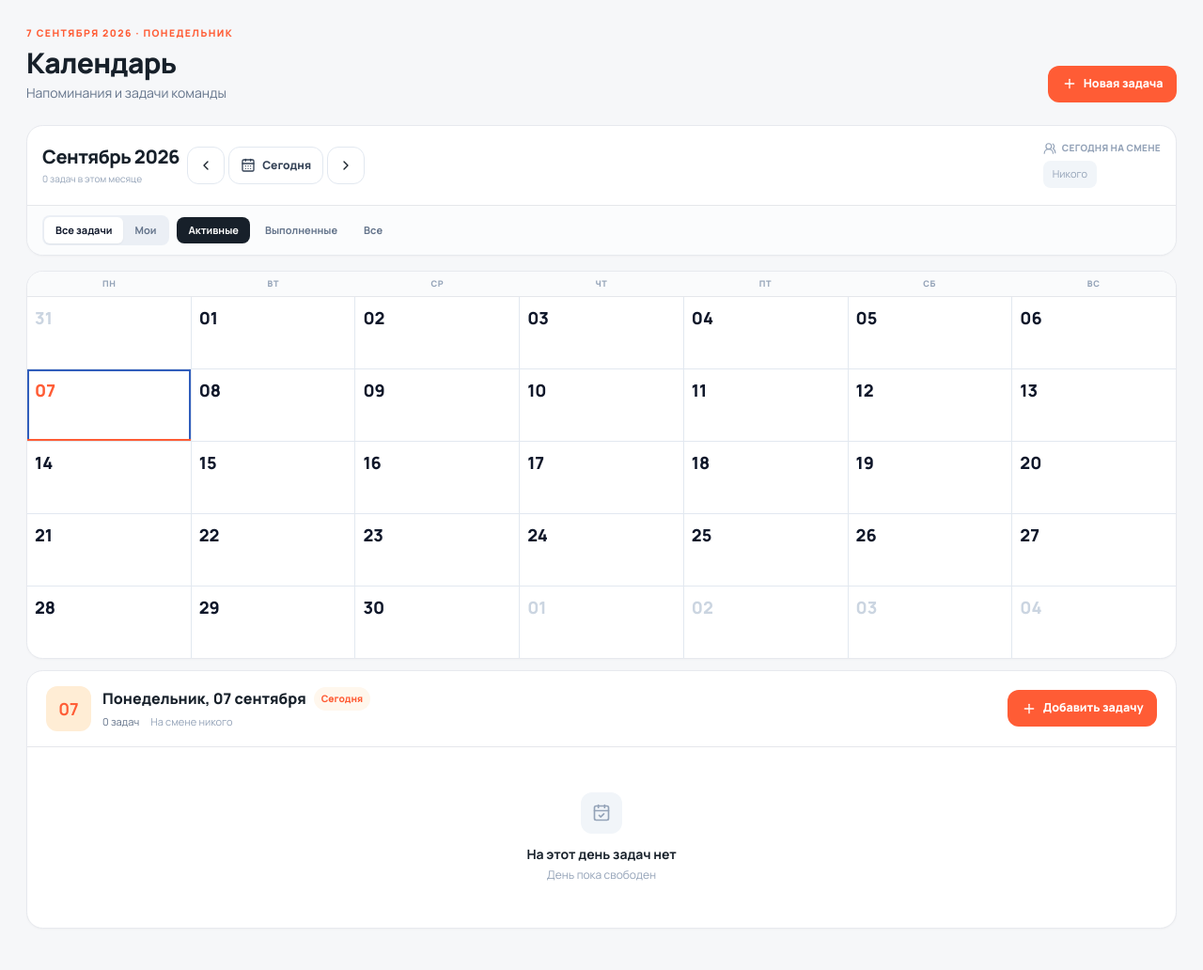
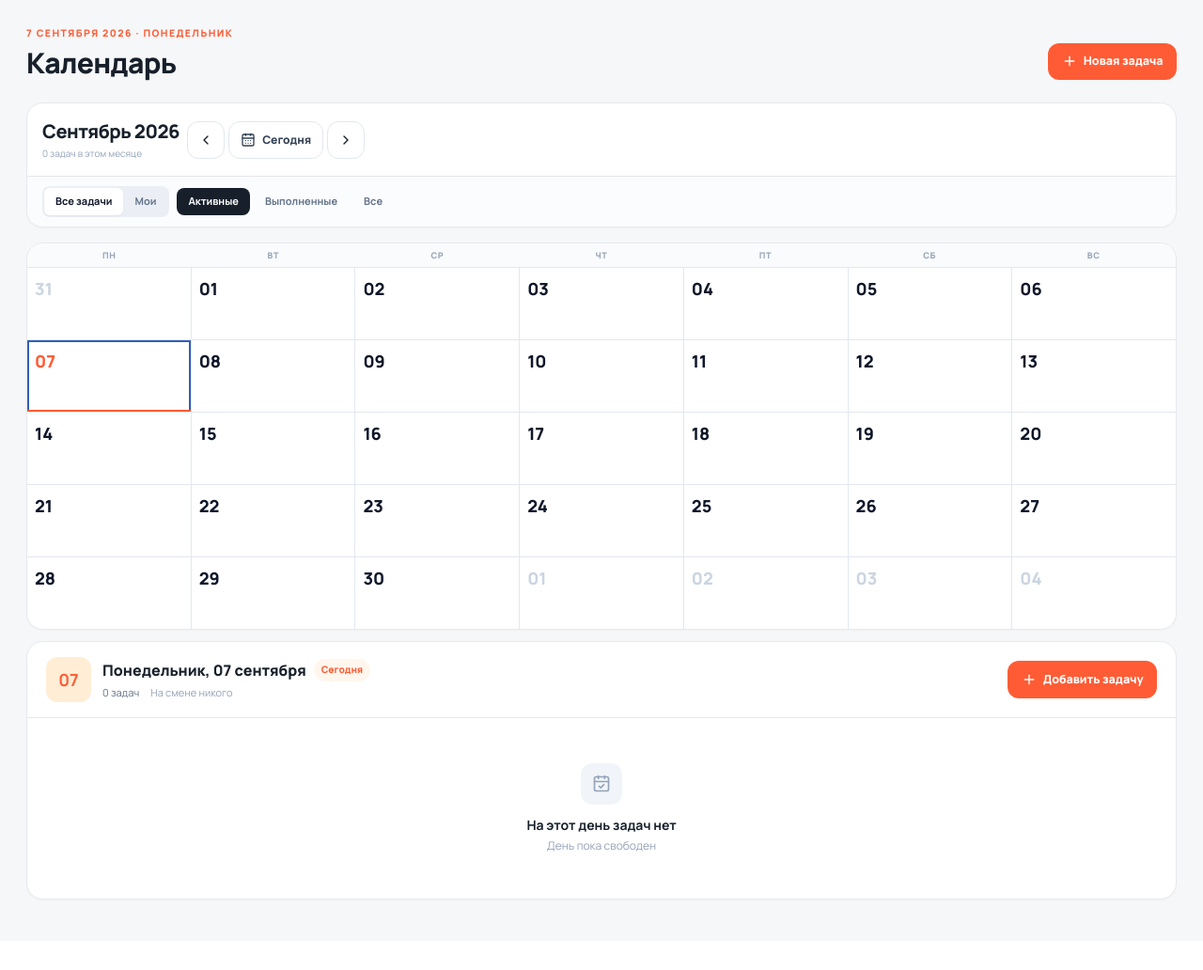
Before and after one commit to EscapingKotaro/SuperMeatCHV, a Django app: page /calendar/ in a window 1280 px wide. Shown: the part 69-1101 px from the top of the page at 94% size. After the commit the page ends 1027 px from the top, so only its background shows below. Run offline with Django 5.2, Linux system fonts and the light colour scheme; the visitor is signed in with stand-in values (Sample User, id 1); data comes from the database, SQL or seed files in the repository; data that the repository does not hold is empty; some libraries are stand-ins or nearby versions.

Commit message:
my 0709 work 3

```diff
--- a/crm/templates/crm/base.html
+++ b/crm/templates/crm/base.html
@@ -235,11 +235,7 @@
                 </h1>
                 {% endif %}
 
-                {% if subtitle %}
-                <p class="mt-1 text-sm text-slate-500">
-                    {{ subtitle }}
-                </p>
-                {% endif %}
+
 
             </div>
 
--- a/crm/templates/crm/calendar.html
+++ b/crm/templates/crm/calendar.html
@@ -61,32 +61,7 @@
             </div>
 
 
-            <!-- Сегодня на смене -->
-            <div class="min-w-0">
 
-                <div class="mb-1.5 flex items-center gap-1.5 text-[9px] font-extrabold uppercase tracking-wide text-slate-400 sm:text-[10px]">
-                    <i data-lucide="users-round" class="h-3.5 w-3.5"></i>
-                    Сегодня на смене
-                </div>
-
-                <div class="scrollbar-none flex gap-1.5 overflow-x-auto pb-0.5">
-                    {% if today_workers %}
-                        {% for profile in today_workers %}
-                        <span class="inline-flex shrink-0 items-center gap-1.5 rounded-xl bg-emerald-50 px-2 py-1.5 text-[11px] font-bold text-emerald-700 sm:px-2.5 sm:py-2 sm:text-xs">
-                            <span class="grid h-5 w-5 place-items-center rounded-md bg-emerald-100 text-[9px] font-extrabold">
-                                {{ profile.user.first_name|default:profile.user.username|slice:":1"|upper }}
-                            </span>
-                            {{ profile.user.first_name|default:profile.user.username }}
-                        </span>
-                        {% endfor %}
-                    {% else %}
-                        <span class="shrink-0 rounded-lg bg-slate-100 px-2.5 py-1.5 text-[11px] text-slate-400">
-                            Никого
-                        </span>
-                    {% endif %}
-                </div>
-
-            </div>
         </div>
     </div>
 
@@ -207,22 +182,6 @@
 
             </div>
 
-
-            <!-- Только сотрудники снизу.
-                 Количество задач здесь больше не дублируется. -->
-            <div class="mt-auto flex min-h-4 items-end pt-1">
-
-                {% if day.workers %}
-                <span
-                    class="inline-flex items-center gap-0.5 rounded-md bg-emerald-50 px-1 py-0.5 text-[7px] font-bold text-emerald-600 sm:gap-1 sm:px-1.5 sm:text-[8px]"
-                    title="На смене: {{ day.working_names }}"
-                >
-                    <i data-lucide="users" class="h-2.5 w-2.5"></i>
-                    {{ day.workers|length }}
-                </span>
-                {% endif %}
-
-            </div>
 
 
             {% if day.date == today %}
```
Also changed, not shown: crm/templates/crm/login.html (+1 -8 lines).
